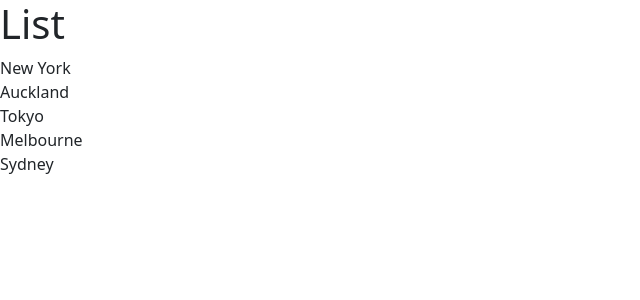
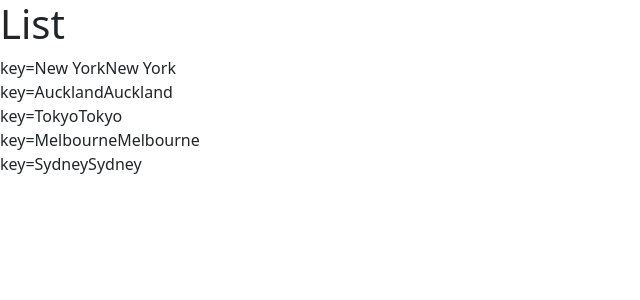
Before and after one commit to stirlingdonaldson/donaldsonblack, a React (Vite) app: page / in a window 1280 px wide. Shown: the top 300 px of the page, without its empty margins (0-640 px from the left). Built offline with nearby package versions, Linux system fonts and the light colour scheme.

Commit message:
added element key, set to item

```diff
--- a/src/components/ListGroup.tsx
+++ b/src/components/ListGroup.tsx
@@ -14,7 +14,10 @@ function ListGroup() {
     <h1>List</h1>
 
     <ul className="list-group">
-        { items.map(item => <li>{item}</li>) /* This will return an array of JSX elements, where item is being turned into li elements, curly braces render code dynamically */  }
+        { items.map(item => <li> key={item}{item}</li>)
+        /* This will return an array of JSX elements, where item is being turned into li elements
+        curly braces render code dynamically,
+        key element should be used to elements can be added or removed dynamically */  }
     </ul>
     </>
   );
```
